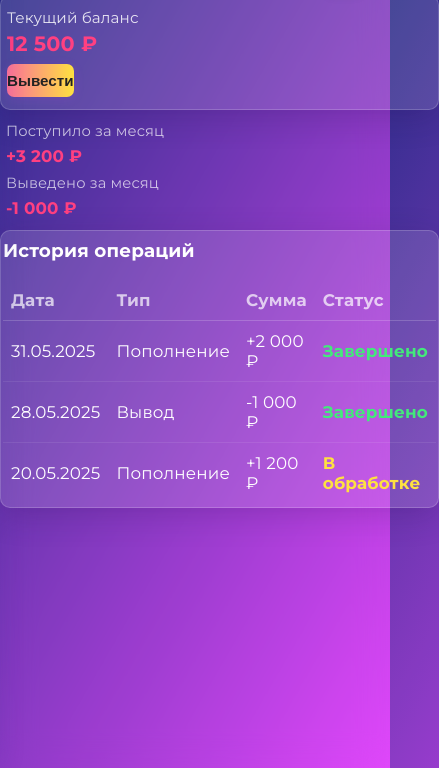
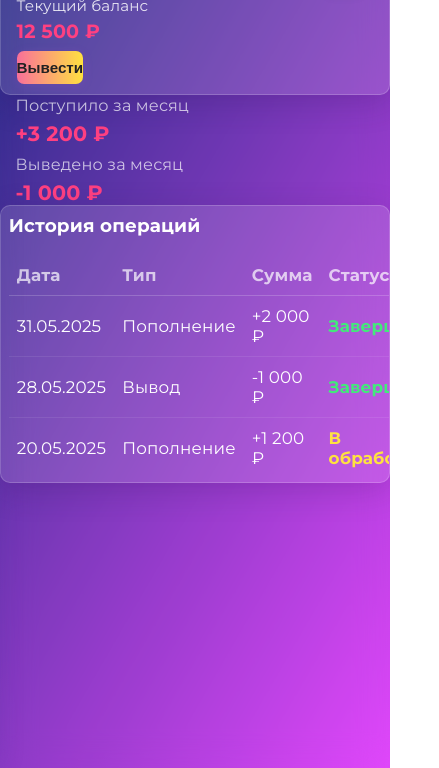
Before and after one commit to OiSmarket/balance, a plain HTML site: page index.html in a window 390 px wide. Shown: the part 76-844 px from the top of the page, 439 px wide, since content can reach past the window. Drawn offline with Linux system fonts and the light colour scheme.

Commit message:
Update balance.css

```diff
--- a/css/balance.css
+++ b/css/balance.css
@@ -289,24 +289,34 @@
   }
 }
 @media (max-width: 600px) {
+  html, body {
+    overflow-x: hidden !important;
+    width: 100vw !important;
+  }
+  .dashboard-main, .balance-main {
+    padding: 0 !important;
+    width: 100vw !important;
+    min-width: 0 !important;
+    box-sizing: border-box !important;
+  }
   .balance-main {
-    padding: 10px 0 0 0 !important;
-    gap: 12px !important;
+    gap: 10px !important;
+    display: block !important;
   }
   .balance-card {
-    max-width: 100% !important;
-    width: 100% !important;
-    padding: 12px 6px !important;
+    max-width: 100vw !important;
+    width: 100vw !important;
+    margin: 0 !important;
+    padding: 10px 4vw !important;
     border-radius: 10px !important;
     box-sizing: border-box !important;
-    margin: 0 auto 0 auto !important;
   }
   .balance-label {
     font-size: 0.95rem !important;
     margin-bottom: 4px !important;
   }
   .balance-amount {
-    font-size: 1.3rem !important;
+    font-size: 1.2rem !important;
     margin-bottom: 8px !important;
     word-break: break-word !important;
   }
@@ -324,22 +334,21 @@
   .balance-analytics {
     flex-direction: column !important;
     gap: 8px !important;
-    padding: 0 6px !important;
-  }
-  .balance-analytics-label {
-    font-size: 0.92rem !important;
-  }
-  .balance-analytics-value {
-    font-size: 1.05rem !important;
+    padding: 0 4vw !important;
   }
   .balance-history {
-    padding: 8px 2px 4px 2px !important;
+    padding: 8px 2vw 4px 2vw !important;
     border-radius: 10px !important;
     font-size: 0.95rem !important;
+    width: 100vw !important;
+    box-sizing: border-box !important;
+    overflow-x: auto !important;
   }
   .modal-content {
-    padding: 12px 4px !important;
+    padding: 12px 4vw !important;
     border-radius: 10px !important;
     font-size: 1rem !important;
+    width: 90vw !important;
+    box-sizing: border-box !important;
   }
 }
```
